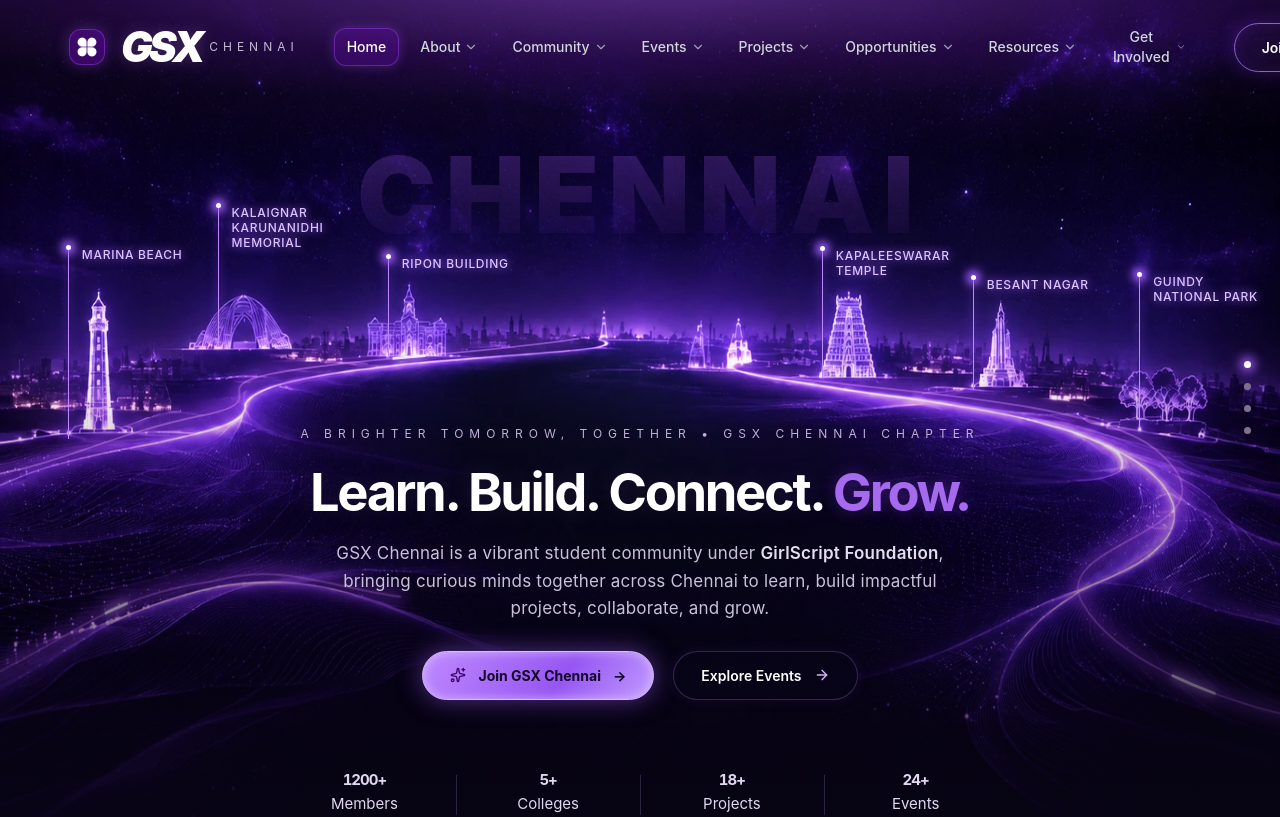
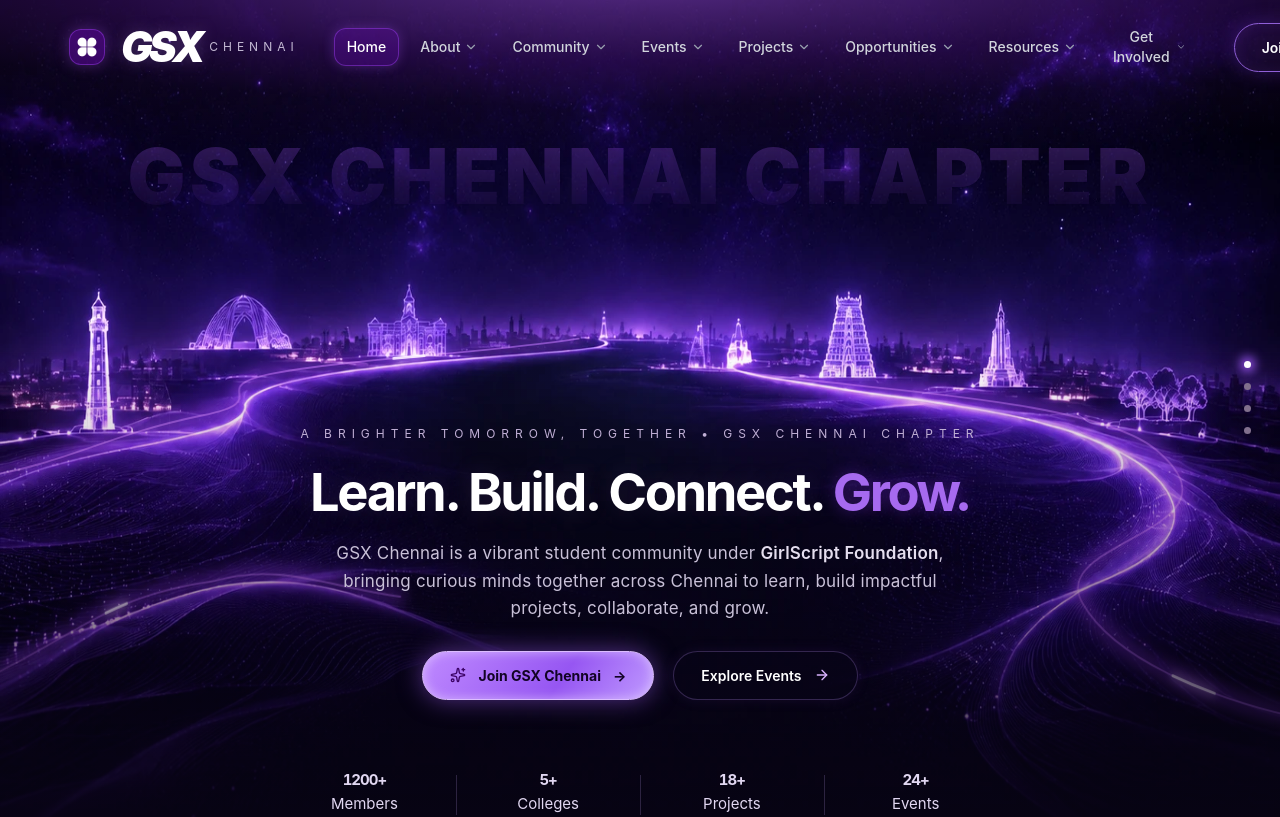
Before and after one commit to nithinrv07/gsx-chennai-chapter, a React (Vite) app: page / in a window 1280 px wide. Shown: the top 817 px of the page. Built offline with nearby package versions, Linux system fonts and the light colour scheme.

Commit message:
Update skyline banner to GSX CHENNAI CHAPTER and remove place labels

```diff
--- a/src/components/ChennaiSkyline.tsx
+++ b/src/components/ChennaiSkyline.tsx
@@ -1,33 +1,9 @@
-import React, { type CSSProperties } from 'react';
-
-const landmarks = [
-  { name: 'MARINA BEACH', left: '5.3%', top: 151, height: 194 },
-  { name: 'KALAIGNAR\nKARUNANIDHI\nMEMORIAL', left: '17%', top: 109, height: 143 },
-  { name: 'RIPON BUILDING', left: '30.3%', top: 160, height: 102 },
-  { name: 'KAPALEESWARAR\nTEMPLE', left: '64.2%', top: 152, height: 132 },
-  { name: 'BESANT NAGAR', left: '76%', top: 181, height: 115 },
-  { name: 'GUINDY\nNATIONAL PARK', left: '89%', top: 178, height: 154 },
-];
+import React from 'react';
 
 export const ChennaiSkyline: React.FC = () => {
   return (
     <div className="city" aria-hidden="true">
-      <p className="city-title">CHENNAI</p>
-      {landmarks.map((item) => (
-        <div
-          key={item.name}
-          className="landmark"
-          style={
-            {
-              '--left': item.left,
-              '--top': `${item.top}px`,
-              '--height': `${item.height}px`,
-            } as CSSProperties
-          }
-        >
-          <span style={{ whiteSpace: 'pre-line' }}>{item.name}</span>
-        </div>
-      ))}
+      <p className="city-title">GSX CHENNAI CHAPTER</p>
     </div>
   );
 };
--- a/src/pages/HomePage.tsx
+++ b/src/pages/HomePage.tsx
@@ -59,7 +59,7 @@
     <div className="relative min-h-screen bg-[#080414] text-[#f6f2ff]">
       {/* ===================================================
           HERO SECTION
-          Purple skyline, neon light ribbons, landmark pins,
+          Purple skyline, neon light ribbons, chapter watermark,
           signature typography, glowing pills, and community stats
           =================================================== */}
       <div className="home" id="home">
@@ -69,7 +69,7 @@
         {/* Top spacer to accommodate fixed header height (94px) */}
         <div style={{ height: '94px' }} aria-hidden="true" />
 
-        {/* Chennai Skyline Landmark Labels & Watermark Backdrop */}
+        {/* Chennai Skyline & Chapter Watermark Backdrop */}
         <ChennaiSkyline />
 
         {/* Main Hero Content */}
--- a/src/styles/home.css
+++ b/src/styles/home.css
@@ -219,9 +219,10 @@
   left: 50%;
   transform: translateX(-50%);
   margin: 0;
-  font-size: clamp(72px, 8.3vw, 134px);
+  font-size: clamp(24px, 6vw, 96px);
   font-weight: 900;
-  letter-spacing: 9px;
+  letter-spacing: clamp(1px, 0.35vw, 5px);
+  white-space: nowrap;
   line-height: 1.2;
   color: #9b55e9;
   opacity: 0.28;
@@ -229,38 +230,6 @@
   -webkit-mask-image: linear-gradient(#000 12%, transparent 100%);
   user-select: none;
   font-family: 'Space Grotesk', Inter, sans-serif;
-}
-
-.landmark {
-  position: absolute;
-  top: var(--top);
-  left: var(--left);
-  height: var(--height);
-  border-left: 1px solid #be87ff;
-  filter: drop-shadow(0 0 5px #9c55fd);
-  font-size: 12px;
-  letter-spacing: 0.7px;
-  font-weight: 500;
-  color: #dbc5ff;
-}
-
-.landmark:before {
-  content: "";
-  width: 5px;
-  height: 5px;
-  background: white;
-  position: absolute;
-  top: 0;
-  left: -3px;
-  border-radius: 50%;
-  box-shadow: 0 0 8px 3px #a364ff;
-}
-
-.landmark span {
-  display: block;
-  padding-left: 13px;
-  line-height: 1.25;
-  transform: translateY(2px);
 }
 
 .hero {
@@ -675,9 +644,6 @@
   .header-actions > .pill {
     padding-inline: 20px;
   }
-  .landmark {
-    font-size: 10px;
-  }
   .hero h1 {
     font-size: 54px;
   }
@@ -742,10 +708,6 @@
   .hero h1 {
     font-size: 48px;
   }
-  .landmark {
-    font-size: 9px;
-    letter-spacing: 0;
-  }
   .page-marker {
     display: none;
   }
@@ -807,12 +769,9 @@
     height: 244px;
   }
   .city-title {
-    font-size: 60px;
-    letter-spacing: 5px;
+    font-size: clamp(20px, 5.8vw, 35px);
+    letter-spacing: 1px;
     top: 37px;
-  }
-  .landmark {
-    display: none;
   }
   .hero {
     padding: 0 22px;
```
